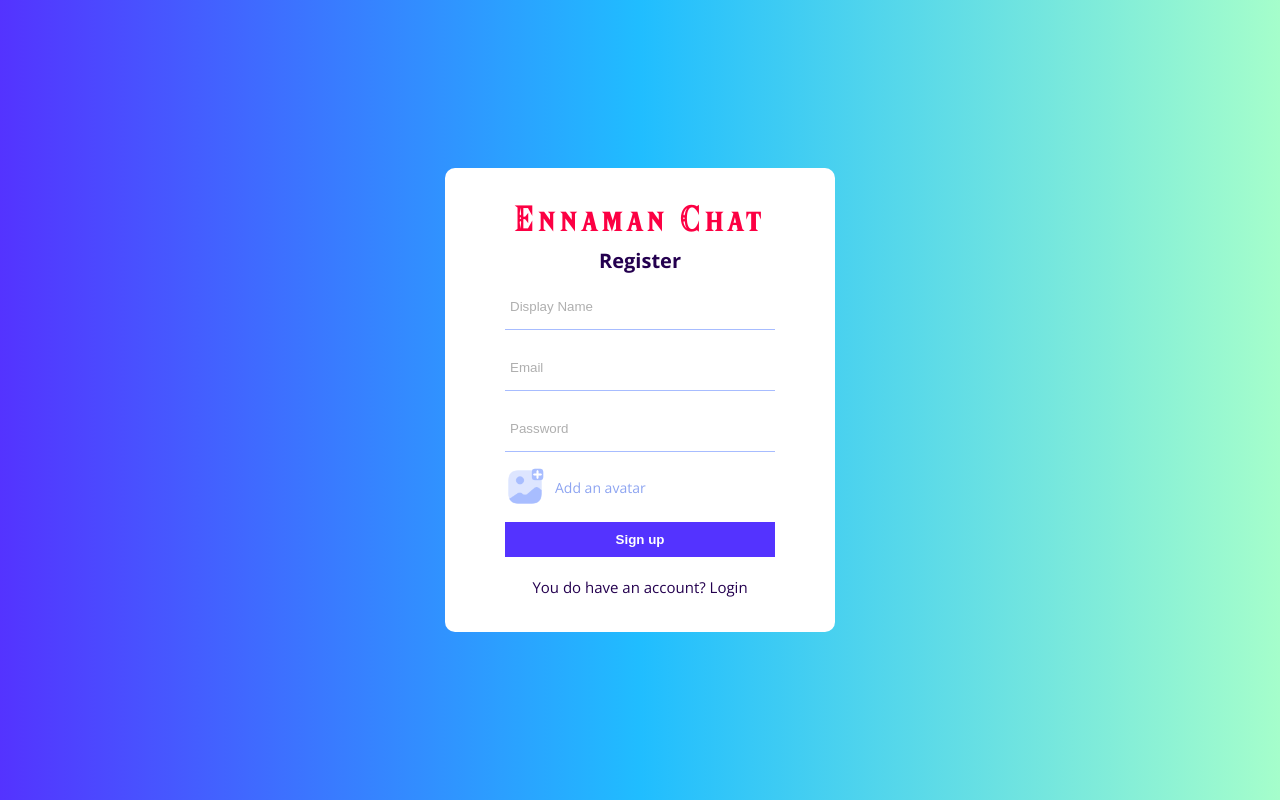
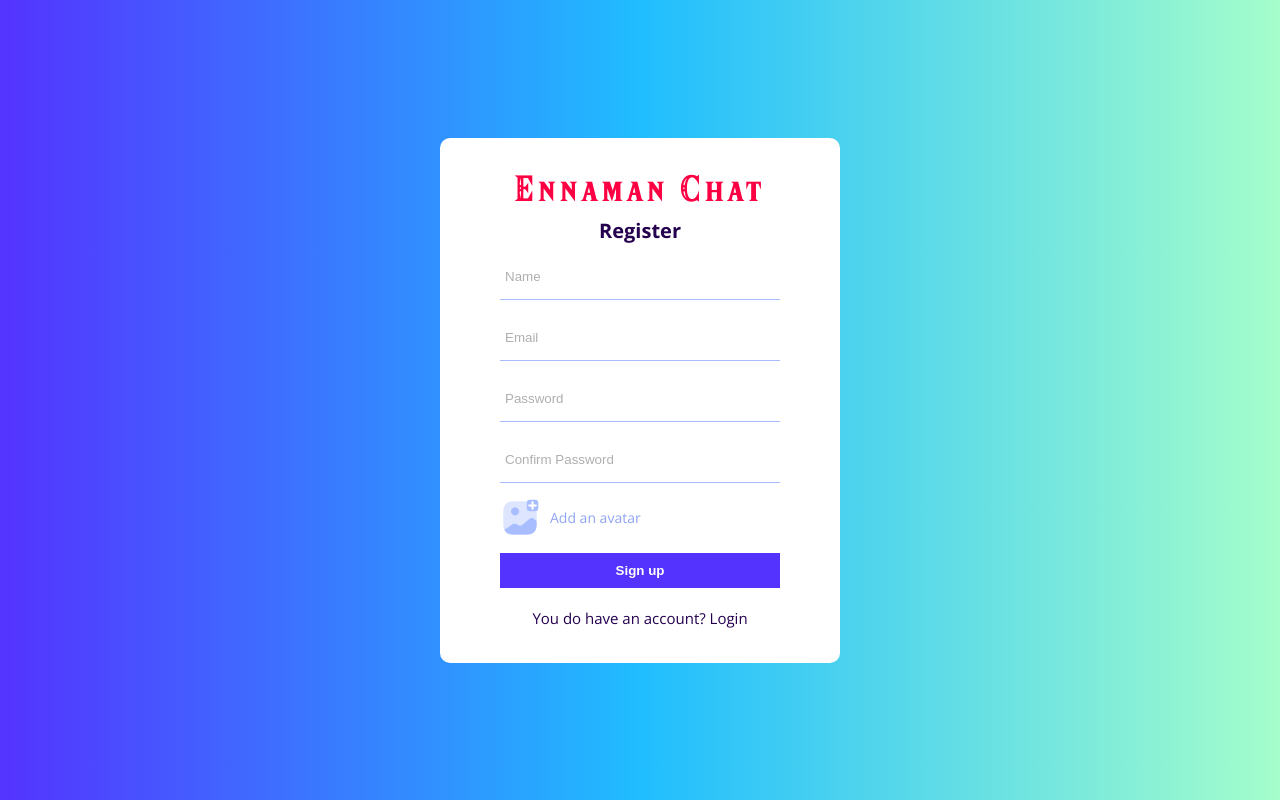
Before and after one commit to techpassel/vue-node-chatapp, a Vue app in the folder frontend/: page /signup in a window 1280 px wide. Built offline with nearby package versions, Linux system fonts and the light colour scheme.

Commit message:
Completed form validation and updated design for signup page

```diff
--- a/frontend/package.json
+++ b/frontend/package.json
@@ -15,6 +15,8 @@
     "@fortawesome/free-regular-svg-icons": "^6.2.0",
     "@fortawesome/free-solid-svg-icons": "^6.2.0",
     "@fortawesome/vue-fontawesome": "^3.0.1",
+    "@vuelidate/core": "^2.0.0",
+    "@vuelidate/validators": "^2.0.0",
     "pinia": "^2.0.21",
     "vue": "^3.2.38",
     "vue-router": "^4.1.5"
--- a/frontend/src/assets/auth.scss
+++ b/frontend/src/assets/auth.scss
@@ -31,15 +31,31 @@
             flex-direction: column;
             gap: 15px;
 
+            .inputGroup {
+                width: 280px;
+
                 input {
                     padding: 15px;
                     padding-left: 5px;
                     border: none;
-                width: 250px;
+                    width: 260px;
                     border-bottom: 1px solid #a7bcff;
 
                     &::placeholder {
                         color: rgb(175, 175, 175);
+                    }
+                }
+
+                .inputErrors {
+                    display: flex;
+                    flex-direction: column;
+                    gap: 5px;
+                    margin-bottom: -10px;
+                }
+
+                .errorMsg {
+                    font-size: 12px;
+                    color: #fc0043;
                 }
             }
 
--- /dev/null
+++ b/frontend/src/models/UserModel.ts
@@ -0,0 +1,5 @@
+class User {
+    constructor(name: string, email: string, password: string, imageUrl: string) { }
+}
+
+export default User;
--- /dev/null
+++ b/frontend/src/utils/commonUtil.ts
@@ -0,0 +1,8 @@
+export function validName(name: string) {
+    if (name.trim().length == 0) return true;
+    let validNamePattern = new RegExp("^[a-zA-Z]+(?:[-'\\s][a-zA-Z]+)*$");
+    if (validNamePattern.test(name)) {
+        return true;
+    }
+    return false;
+}
--- a/frontend/src/views/SignupView.vue
+++ b/frontend/src/views/SignupView.vue
@@ -1,17 +1,107 @@
+<script lang="ts" setup>
+import { reactive, ref } from 'vue';
+import { useVuelidate } from '@vuelidate/core'
+import { required, email, minLength, sameAs } from '@vuelidate/validators'
+import { validName } from '../utils/commonUtil'
+
+const state = ref({
+    name: '',
+    email: '',
+    password: '',
+    confirmPassword: ''
+})
+
+const passwordMismatchError = ref(false);
+const emailExistError = ref(false);
+
+const validationRules = {
+    name: {
+        required,
+        name_validation: {
+            $validator: validName,
+            $message: 'Invalid name. Valid name only contain letters and space.'
+        }
+    },
+    email: { required, email },
+    password: { required, min: minLength(6) },
+    confirmPassword: { required }
+}
+
+const v$ = useVuelidate(validationRules, state);
+
+const onSubmit = async () => {
+    console.log("Submitted");
+    await v$.value.$validate();
+}
+
+const checkPassword = (e: any) => {
+    if (state.value.password.trim() != "" && state.value.confirmPassword.trim() != "") {
+        if (state.value.confirmPassword != state.value.password) {
+            passwordMismatchError.value = true
+        } else {
+            passwordMismatchError.value = false
+        }
+    } else {
+        passwordMismatchError.value = false
+    }
+}
+
+</script>
+
 <template>
     <div class="formContainer">
         <div class="formWrapper">
             <span class="logo">Ennaman Chat</span>
             <span class="title">Register</span>
-            <form>
-                <input type="text" placeholder="Display Name" />
-                <input type="email" placeholder="Email" />
-                <input type="password" placeholder="Password" />
-                <input class="avatar" type="file" id="avatar"/>
-                <label for="avatar">
-                    <img src="../assets/images/addAvatar.png" alt="Avatar imahe">
-                    Add an avatar
-                </label>
+            <form @submit.prevent="onSubmit">
+                <div class="inputGroup">
+                    <input type="text" placeholder="Name" v-model="state.name" />
+                    <!-- Error Message -->
+                    <div class="inputErrors" v-if="v$.name.$error">
+                        <div v-for="error of v$.name.$errors" :key="error.$uid">
+                            <div class="errorMsg">{{ error.$message }}</div>
+                        </div>
+                    </div>
+                </div>
+                <div class="inputGroup">
+                    <input type="email" placeholder="Email" v-model="state.email" />
+                    <!-- Error Message -->
+                    <div class="inputErrors" v-if="v$.email.$error || emailExistError">
+                        <div v-for="error of v$.email.$errors" :key="error.$uid">
+                            <div class="errorMsg">{{ error.$message }}</div>
+                        </div>
+                        <div class="errorMsg" v-if="emailExistError">Email already Exist</div>
+                    </div>
+                </div>
+                <div class="inputGroup">
+                    <input type="password" placeholder="Password" @input="checkPassword" v-model="state.password" />
+                    <!-- Error Message -->
+                    <div class="inputErrors" v-if="v$.password.$error">
+                        <div v-for="error of v$.password.$errors" :key="error.$uid">
+                            <div class="errorMsg">{{ error.$message }}</div>
+                        </div>
+                    </div>
+                </div>
+                <div class="inputGroup">
+                    <input type="text" placeholder="Confirm Password" @input="checkPassword"
+                        v-model="state.confirmPassword" />
+                    <!-- Error Message -->
+                    <div class="inputErrors" v-if="v$.confirmPassword.$error || passwordMismatchError">
+                        <div v-for="error of v$.confirmPassword.$errors" :key="error.$uid">
+                            <div class="errorMsg">{{ error.$message }}</div>
+                        </div>
+                        <div class="errorMsg" v-if="passwordMismatchError">Password and confirm password must be same.
+                        </div>
+                    </div>
+
+                </div>
+                <div class="inputGroup">
+                    <input class="avatar" type="file" id="avatar" />
+                    <label for="avatar">
+                        <img src="../assets/images/addAvatar.png" alt="Avatar imahe">
+                        Add an avatar
+                    </label>
+                </div>
                 <button>Sign up</button>
             </form>
             <p>You do have an account? Login</p>
```
Also changed, not shown: 1 other file (tests, documents, lock files or other folders). Lines whose indentation alone changed are shown as unchanged.
